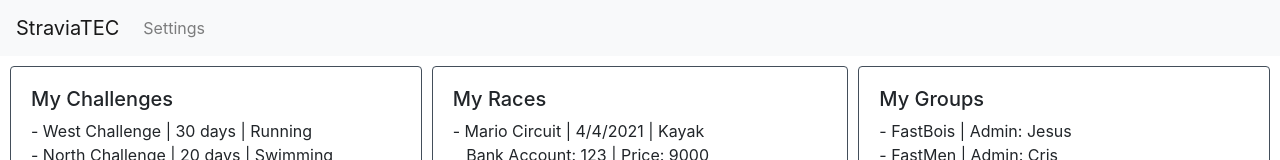
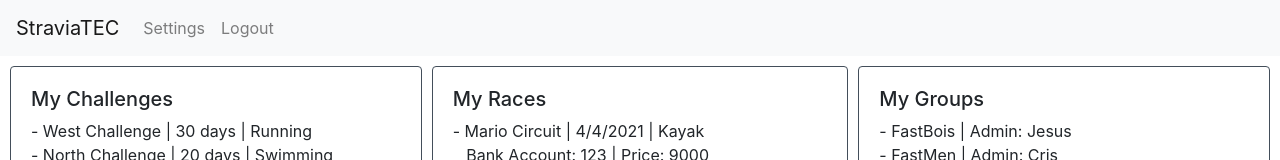
Before and after one commit to JonDGS/StraviaTEC, an Angular app in the folder st-front-end/: page /organizer in a window 1280 px wide. Shown: the top 160 px of the page. Built offline with nearby package versions, Linux system fonts and the light colour scheme.

Commit message:
Added the logout button to the organizer and athlete navbars

```diff
--- a/st-front-end/src/app/athlete/athlete-view/athlete-navbar/athlete-navbar.component.html
+++ b/st-front-end/src/app/athlete/athlete-view/athlete-navbar/athlete-navbar.component.html
@@ -52,6 +52,13 @@
           [routerLink]="['/athlete']"
           (click)="onAthleteViewReturned()">Return</a>
       </li>
+      <!--Logout-->
+      <li class="nav-item">
+        <a
+        class="nav-link"
+        [routerLink]="['/home']"
+        (click)="onAthleteLogout()">Logout</a>
+      </li>
     </ul>
   </div>
 </nav>
--- a/st-front-end/src/app/athlete/athlete-view/athlete-navbar/athlete-navbar.component.ts
+++ b/st-front-end/src/app/athlete/athlete-view/athlete-navbar/athlete-navbar.component.ts
@@ -59,4 +59,8 @@ export class NavbarComponent implements OnInit {
   onAthleteViewReturned(): void {
     this.aService.changedView = false;
   }
+
+  onAthleteLogout(): void {
+
+  }
 }
--- a/st-front-end/src/app/organizer/organizer-view/organizer-navbar/organizer-navbar.component.html
+++ b/st-front-end/src/app/organizer/organizer-view/organizer-navbar/organizer-navbar.component.html
@@ -18,6 +18,13 @@
           [routerLink]="['/organizer']"
           (click)="onOrganizerViewReturned()">Return</a>
       </li>
+      <!--Logout-->
+      <li class="nav-item">
+        <a
+          class="nav-link"
+          [routerLink]="['/home']"
+          (click)="onOrganizerLogout()">Logout</a>
+      </li>
     </ul>
   </div>
 </nav>
--- a/st-front-end/src/app/organizer/organizer-view/organizer-navbar/organizer-navbar.component.ts
+++ b/st-front-end/src/app/organizer/organizer-view/organizer-navbar/organizer-navbar.component.ts
@@ -22,4 +22,8 @@ export class OrganizerNavbarComponent implements OnInit {
   onOrganizerViewReturned(): void {
     this.oService.changedView = false;
   }
+
+  onOrganizerLogout(): void {
+
+  }
 }
```
